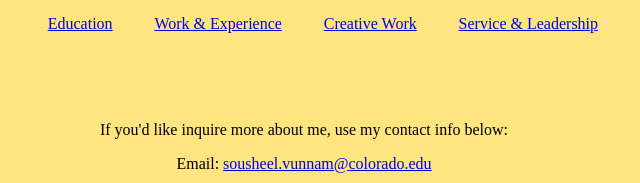
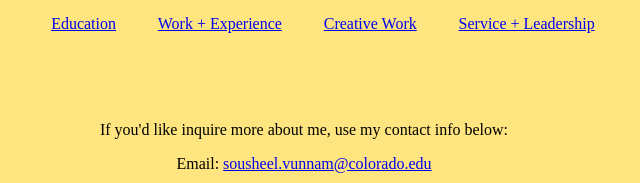
Before and after one commit to sousheel/sousheel.github.io, a plain HTML site: page about.html in a window 1280 px wide. Shown: the part 609-792 px from the top of the page, 336-976 px from the left. Drawn offline with Linux system fonts and the light colour scheme.

Commit message:
EHP Site

```diff
--- a/about.html
+++ b/about.html
@@ -26,9 +26,9 @@
       <br />
       <div class="center">
         <a class="aboutList" href=ehp/education.html>Education</a>
-        <a class="aboutList" href=ehp/experience.html>Work & Experience</a>
+        <a class="aboutList" href=ehp/experience.html>Work + Experience</a>
         <a class="aboutList" href=ehp/creative.html>Creative Work</a>
-        <a class="aboutList" href=ehp/serviceLeadership.html>Service & Leadership</a>
+        <a class="aboutList" href=ehp/serviceLeadership.html>Service + Leadership</a>
       </div>
 
       <br />
```
